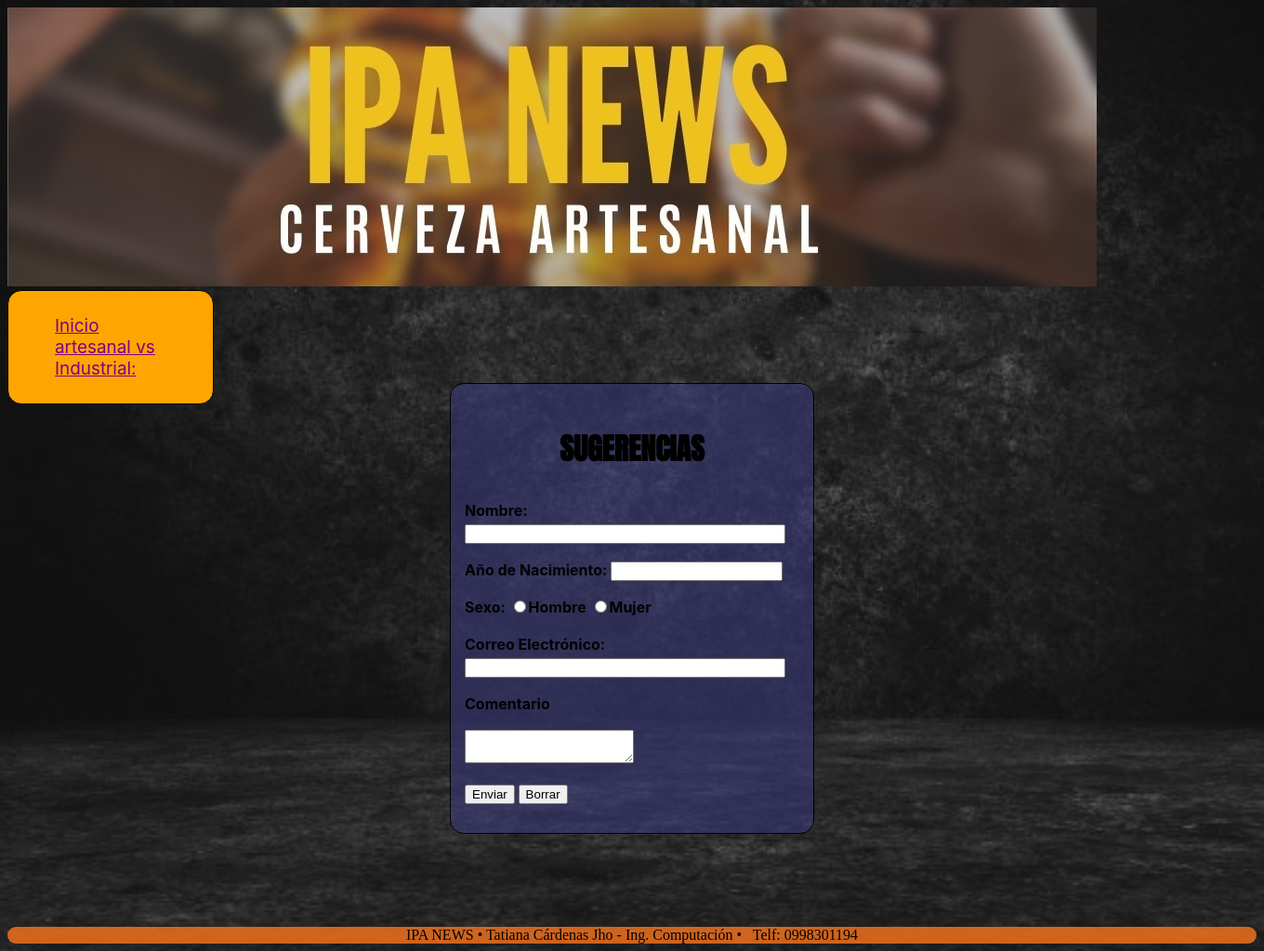
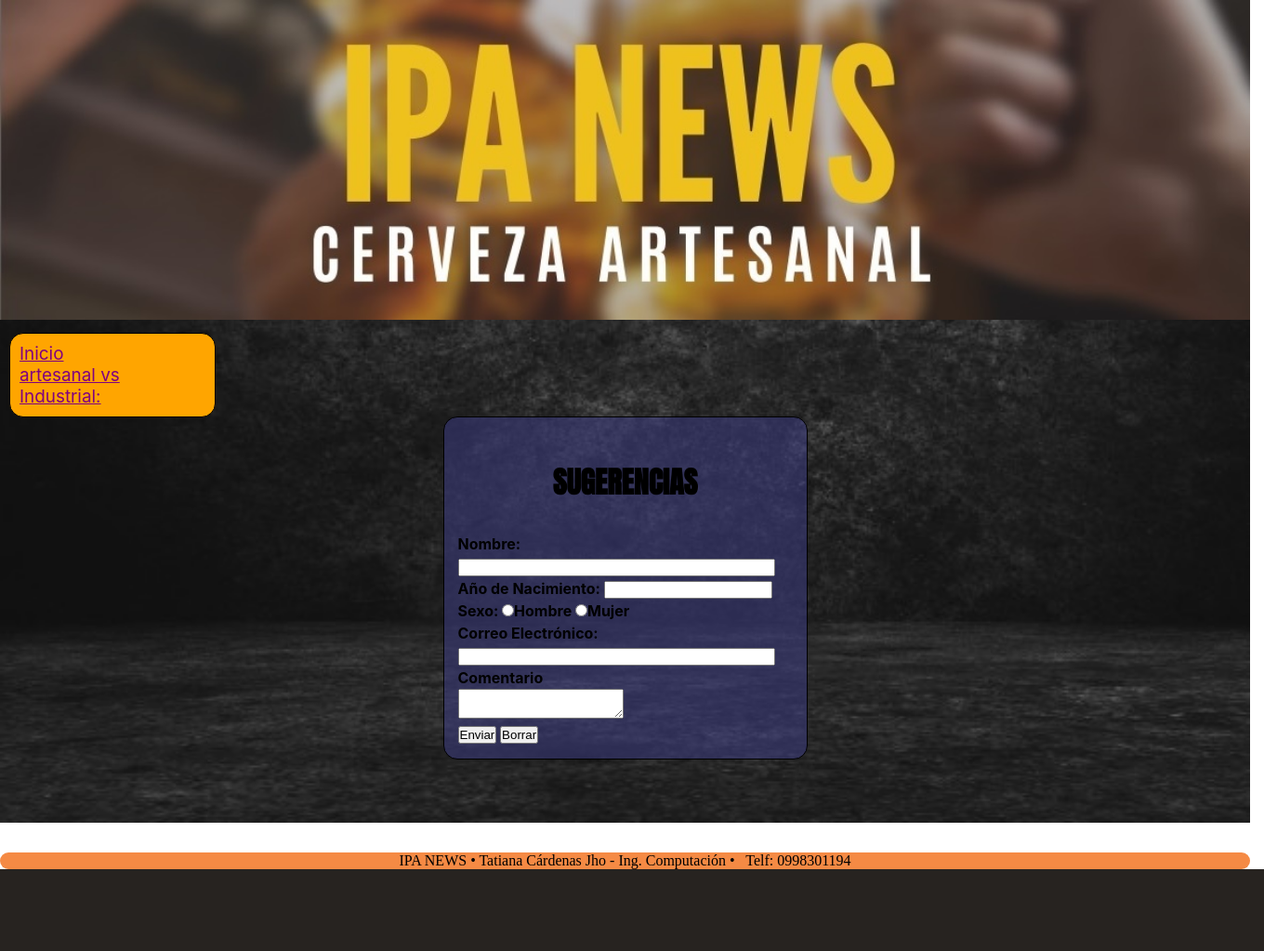
Before and after one commit to tatcjho/Practica02, a PHP site: page /sugerencias.html in a window 1360 px wide. Shown: the whole page at 93% size. After the commit the page ends 935 px from the top, so only its background shows below. Run offline with PHP 8.4, Linux system fonts and the light colour scheme.

Commit message:
Modificando el div

```diff
--- a/CSS/contact.css
+++ b/CSS/contact.css
@@ -1,11 +1,57 @@
-nav{
+*{
+    margin: 0;
+    padding: 0;
+}
+
+#general{
+    width: 1345px;
+    height: 885px;
+    background-image: url(../images/fondo.jpg);
+    background-size: 100% 100%;
+    background-repeat: no-repeat;
+}
+
+#logo{
+    width: 1345px;
+}
+
+#nav{
     float: left;
     width: 200px;
     border: 1px solid black;
     border-radius: 15px;
     padding: 10px;
+    margin: 10px;
     background-color: orange;
 }
+
+
+
+#fot {
+    background-color: rgba(243, 114, 29, 0.829);
+    size: 1.5cm;
+    text-align: center;
+    border-radius: 15px;
+}
+
+.form{
+
+        background-color: rgba(58, 58, 122, 0.596);
+        width: 360px;
+        border: 1px solid black;
+        border-radius: 15px;
+        margin: 100px auto;
+        padding: 15px;
+}
+
+form h1{
+    text-align: center;
+    color: black;
+    margin: 30px;
+    font-family: 'Anton', sans-serif;
+
+}
+
 
 a {
     font-family:-apple-system, BlinkMacSystemFont, 'Segoe UI', Roboto, Oxygen, Ubuntu, Cantarell, 'Open Sans', 'Helvetica Neue', sans-serif;
@@ -33,30 +79,7 @@ li {
 div {
     width: 1000px;
 }
-section {
-    width: 1080px;
-    margin-left: 230px;
-    margin-right: 230px;
-    border-radius: 15px;
-    padding: 10px;
-    background-color: rgba(58, 58, 122, 0.712);
-}
 
-.as1 {
-    height: 300px;
-    width:198px;
-    float: right;
-    border: 1px solid black;
-    border-radius: 15px;
-    padding: 10px;
-}
-
-
-
-#img1, #img2, #img3 {
-width: 270px;
-height: 200px;
-}
 
 h1, h3 {
     font-family:-apple-system, BlinkMacSystemFont, 'Segoe UI', Roboto, Oxygen, Ubuntu, Cantarell, 'Open Sans', 'Helvetica Neue', sans-serif;
@@ -100,51 +123,8 @@ p {
     align-content: justify;
     line-height: 1.5em;
     font-family: -apple-system, BlinkMacSystemFont, 'Segoe UI', Roboto, Oxygen, Ubuntu, Cantarell, 'Open Sans', 'Helvetica Neue', sans-serif;
-
 }
 
-table tr {
-    align-content: justify;
-    font-family: -apple-system, BlinkMacSystemFont, 'Segoe UI', Roboto, Oxygen, Ubuntu, Cantarell, 'Open Sans', 'Helvetica Neue', sans-serif;
-    color: darkblue;
-    background-color: #ffc30f;
-}
-
-p span{
-    color: darkmagenta;
-}
-
-
-footer {
-    background-color: rgba(243, 114, 29, 0.829);
-    size: 1.5cm;
-    text-align: center;
-    border-radius: 15px;
-}
-
-
-body {
-    background-image: url(../images/fondo.jpg);
-    background-size: 100% 100%;
-    background-repeat: no-repeat;
-}
-
-form {
-    background-color: rgba(58, 58, 122, 0.596);
-    width: 360px;
-    border: 1px solid black;
-    border-radius: 15px;
-    margin: 100px auto;
-    padding: 15px;
-}
-
-form h1{
-    text-align: center;
-    color: black;
-    margin: 30px;
-    font-family: 'Anton', sans-serif;
-
-}
 
 p {
     color:  solid black;
--- a/sugerencias.html
+++ b/sugerencias.html
@@ -21,25 +21,25 @@
 </head>
 
 <body>
+        <div id="general">
                         <header>
-
                                  <div>
                                         <img src="images/LPS.jpg" alt="" id="logo" />
                                 </div>
                         </header>
 
-    <nav>
+
+                <nav id="nav">
 
                         <ul>
 
                           <li><a href="inicio.html">Inicio</a></li>
                           <li><a href="diferencia.html">artesanal vs Industrial:</a></li>
-
                         </ul>
 
                 </nav>
 
-
+                <div class="form">
                         <form action="formulario1" method="GET">
                                 <h1>SUGERENCIAS</h1>
                                 <p>Nombre: <input type="text" name="nombre" size="40"></p>
@@ -55,16 +55,13 @@
                                         <input type="reset" value="Borrar">
                                 </p>
                         </form>
+                </div>
 
-
-    <footer>
+                <footer id="fot">
                          IPA NEWS &#8226; Tatiana Cárdenas Jho - Ing. Computación &#8226; &nbsp; Telf: 0998301194
                 </footer>
 
+        </div>
 </body>
 
-
-
-
-
 </html>
```
Lines whose indentation alone changed are shown as unchanged.
